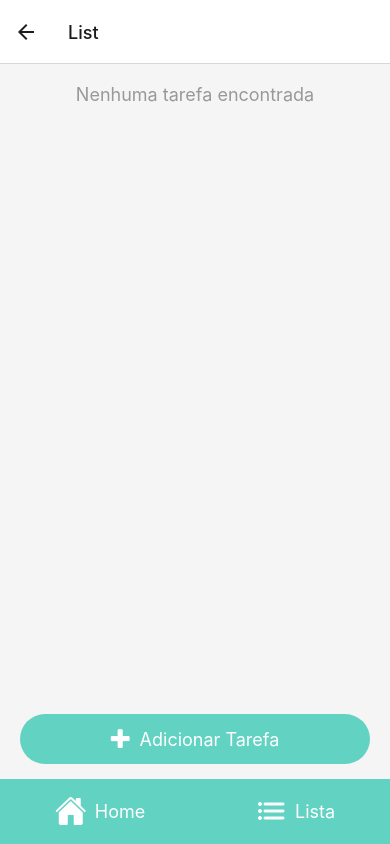
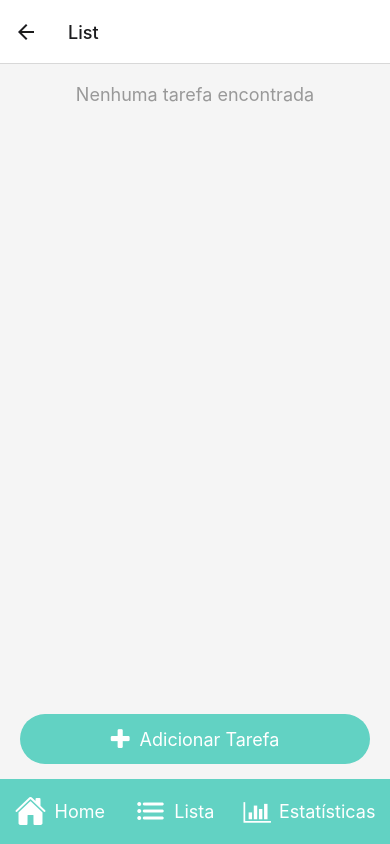
Before and after one commit to FranAprigio/To-Do_App, a React Native app: screen /List in a window 390 px wide. Built offline with nearby package versions, Linux system fonts and the light colour scheme.

Commit message:
[FEAT] - Updating Navbar Component

```diff
--- a/components/Navbar.js
+++ b/components/Navbar.js
@@ -1,7 +1,8 @@
 import React from 'react';
 import { View, Text, StyleSheet, TouchableOpacity } from 'react-native';
 import { Ionicons } from '@expo/vector-icons';
-import { useNavigation } from '@react-navigation/native'; // Importe o hook useNavigation
+import { useNavigation } from '@react-navigation/native';
+import Icon from 'react-native-vector-icons/FontAwesome'; // Importe o hook useNavigation
 
 const Navbar = () => {
   const navigation = useNavigation(); // Utilize o hook useNavigation
@@ -16,6 +17,10 @@ const Navbar = () => {
         <Ionicons name="list" size={32} color="#FFF" />
         <Text style={styles.footerButtonText}>Lista</Text>
       </TouchableOpacity>
+      <TouchableOpacity style={styles.footerButton} onPress={() => navigation.navigate('Statistics')}>
+                <Icon name="bar-chart" size={24} color="#FFF" />
+                <Text style={styles.footerButtonText}>Estatísticas</Text>
+            </TouchableOpacity>
     </View>
   );
 };
```
